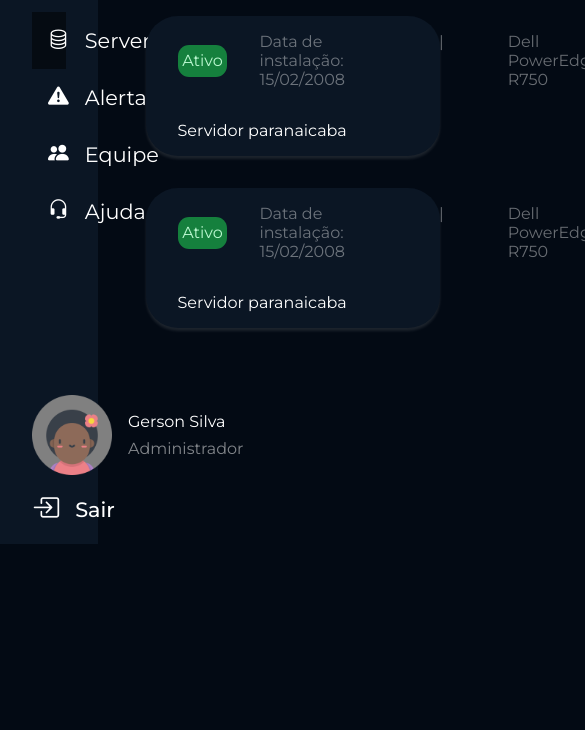
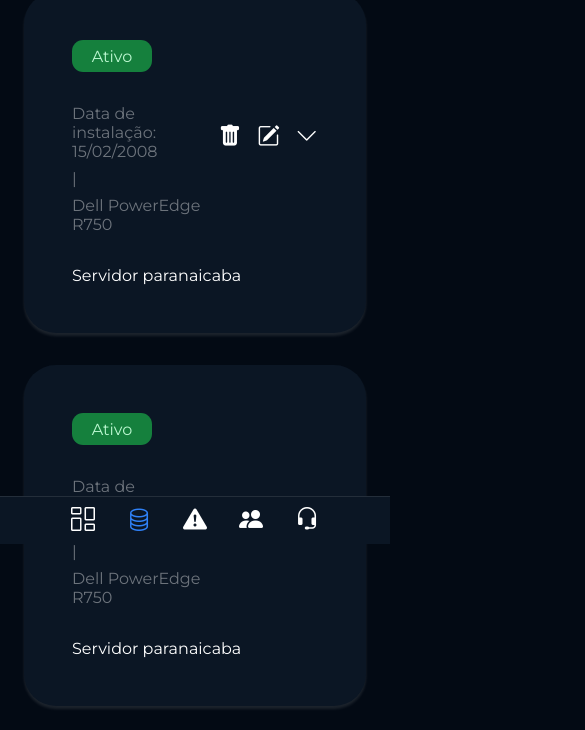
Before and after one commit to projeto-2sem/sentry, a website: page web-data-viz/public/dashboard/servidores.html in a window 390 px wide. Shown: the part 300-1030 px from the top of the page, 585 px wide, since content can reach past the window. Before the commit the page ends 844 px from the top, so only its background shows below. Drawn offline with nearby package versions, Linux system fonts and the light colour scheme.

Commit message:
feat: adding responsiveness and a mobile navbar in the footer

```diff
--- a/web-data-viz/public/css/dashboards.css
+++ b/web-data-viz/public/css/dashboards.css
@@ -50,7 +50,7 @@ a {
 .sidebar {
   display: flex;
   flex-direction: column;
-  width: 25%;
+  width: 17.5rem;
   background-color: var(--second-color);
   min-height: 100vh;
   padding: 1rem 2rem;
@@ -59,32 +59,33 @@ a {
 }
 
 .sidebar_logo img {
-  width: 5.5rem;
+  width: 4rem;
   background-color: #2F81F7;
   border-radius: 1rem;
-  margin-right: 1.5rem;
-  transition: 0.5s   ease-in-out;
+  transition: 0.5s ease-in-out;
 }
 
 .sidebar_logo {
   display: flex;
   align-items: center;
+  gap: 1rem;
 }
 
 .sidebar_logo span {
-  font-size: 1.7rem;
+  font-size: 1.4rem;
   font-family: "Geist Mono", monospace;
   font-weight: bold;
 }
 
 .sidebar_account_photo {
-  width: 5rem;
+  width: 4rem;
   transition: 0.5 ease-in-out;
 }
 
 .sidebar_top_wrapper {
   display: flex;
   justify-content: space-between;
+  gap: 1rem;
 }
 
 .sidebar_close {
@@ -271,7 +272,7 @@ main {
 .server-card-info {
   display: flex;
   color: rgba(255, 255, 255, 0.4);
-  gap: 4rem;
+  gap: 2rem;
 }
 
 .server-card-actions {
@@ -292,7 +293,7 @@ main {
 
 /* CLOSED */
 .sidebar.closed {
-  width: 7%;
+  width: 7rem;
 }
 
 .sidebar.closed .text-sidebar {
@@ -305,12 +306,12 @@ main {
 }
 
 .sidebar.closed .sidebar_logo img {
-  width: 3rem;
+  width: 2.5rem;
   transition: 0.5s ease;
 }
 
 .sidebar.closed .sidebar_account_photo {
-  width: 3rem;
+  width: 2.5rem;
   transition: 0.5 ease;
 }
 
@@ -322,3 +323,65 @@ main {
 .sidebar.closed .sidebar_close i {
   font-size: 1rem;
 }
+
+.mobile-navbar {
+  display: none;
+}
+
+
+@media (max-width: 768px) {
+
+  main {
+    padding: 1.5rem;
+  }
+
+  .sidebar {
+    display: none;
+  }
+
+  .server-card {
+    padding: 3rem;
+  }
+
+  .server-card-details {
+    flex-direction: column;
+    align-items: flex-start;
+    gap: 2rem;
+  }
+
+  .server-card-info {
+    flex-direction: column;
+    gap: 0.5rem;
+  }
+
+  .mobile-navbar {
+    position: fixed;
+    bottom: 0;
+    left: 0;
+
+    width: 100%;
+    height: 3rem;
+
+    display: flex;
+    align-items: center;
+    justify-content: center;
+
+    background-color: var(--second-color);
+
+    border-top: 1px solid rgba(255, 255, 255, 0.1);
+  }
+
+  .sidebar_list_mobile {
+    display: flex;
+    gap: 2rem;
+  }
+
+  .sidebar_items_mobile i {
+    font-size: 1.5rem;
+  }
+
+  .selected_items {
+    background-color: transparent;
+    color: var(--third-color);
+  }
+}
--- a/web-data-viz/public/dashboard/servidores.html
+++ b/web-data-viz/public/dashboard/servidores.html
@@ -124,6 +124,28 @@
                 </div>
             </section>
         </main>
+        <nav class="mobile-navbar">
+            <ul class="sidebar_list_mobile">
+                <a href="">
+                    <li class="sidebar_items_mobile"><i class="bi bi-columns-gap"></i></li>
+                </a>
+                <a href="">
+                    <li class="sidebar_items_mobile selected_items"><i class="bi bi-database"></i></li>
+                </a>
+                <a href="">
+                    <li class="sidebar_items_mobile"><i class="bi bi-exclamation-triangle-fill"></i>
+                    </li>
+                </a>
+                <a href="">
+                    <li class="sidebar_items_mobile"><i class="bi bi-people-fill"></i>
+                    </li>
+                </a>
+                <a href="">
+                    <li class="sidebar_items_mobile"><i class="bi bi-headset"></i>
+                    </li>
+                </a>
+            </ul>
+        </nav>
     </div>
 </body>
 
```
